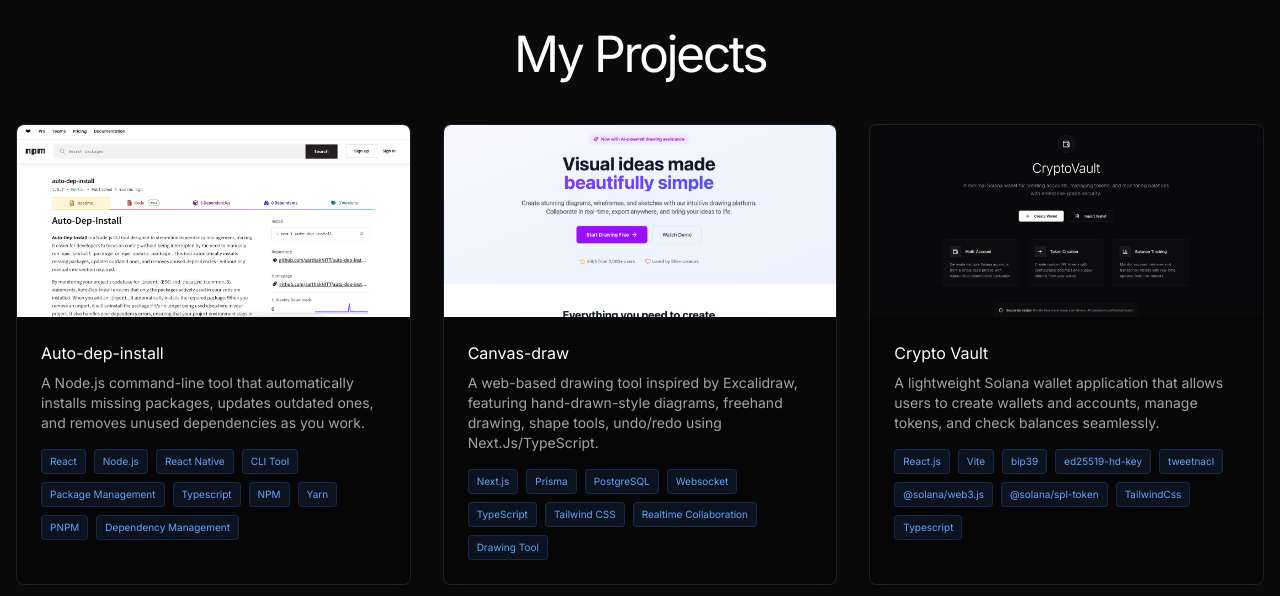
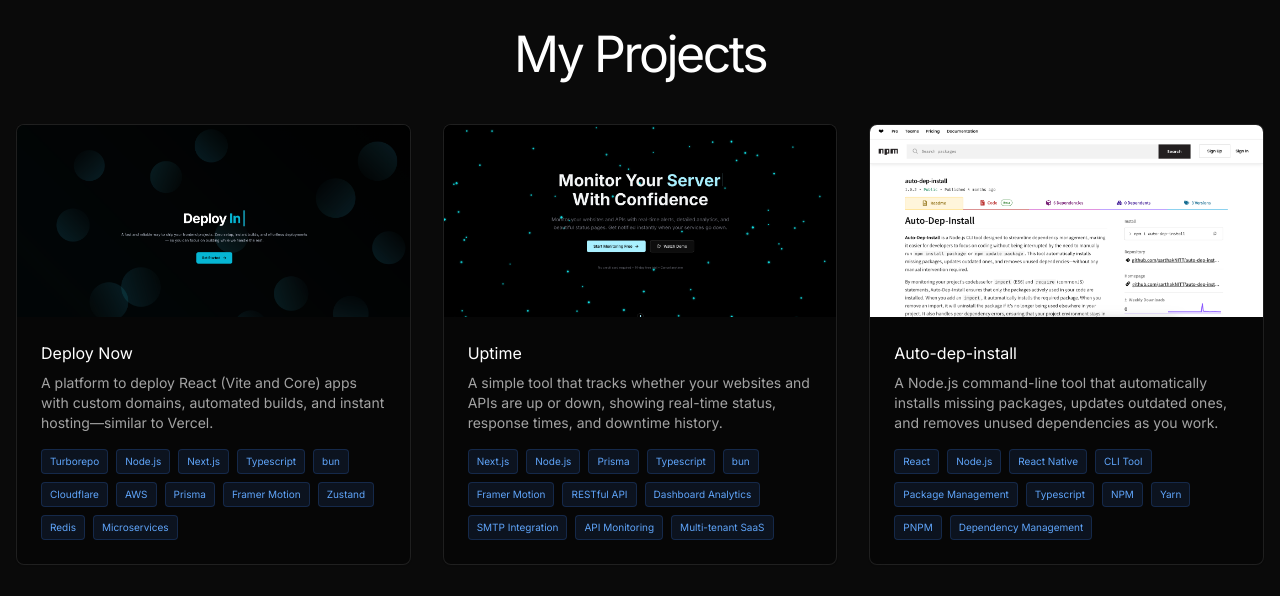
Before and after one commit to sarthakNITT/portfolio-website, a Next.js app: page / in a window 1280 px wide. Shown: the part 1900-2496 px from the top of the page. Built offline with nearby package versions, Linux system fonts and the light colour scheme.

Commit message:
updated projects

```diff
--- a/components/sections/coming-up-section.tsx
+++ b/components/sections/coming-up-section.tsx
@@ -13,8 +13,8 @@ const ComingUpSection = () => {
 
   const upcomingProjects = [
     {
-      title: "Uptime & Error Monitor - Self-Hosted SaaS for Developers",
-      description: "Building a developer-focused uptime and error monitoring SaaS as an open-source alternative to Pingdom, with real-time alerts via email. Architected for self-hosting and scalability, with Dockerized deployment. Actively maintained, collaborated with developers for feedback, and explored early-stage fundraising to scale the hosted version.",
+      title: "Meet-all",
+      description: "A real-time communication platform where users can talk with multiple people, chat, share files, and present their screen.",
       timeline: "2026",
       status: "In Progress",
       progress: 25,
--- a/components/sections/projects-section.tsx
+++ b/components/sections/projects-section.tsx
@@ -12,6 +12,22 @@ const ProjectsSection = () => {
   const isInView = useInView(ref, { once: true, amount: 0.2 });
 
   const projects = [
+    {
+      title: "Deploy Now",
+      description: "A platform to deploy React (Vite and Core) apps with custom domains, automated builds, and instant hosting—similar to Vercel.",
+      image: "/deploy-now.png",
+      tags: ["Turborepo", "Node.js", "Next.js", "Typescript", "bun", "Cloudflare", "AWS", "Prisma", "Framer Motion", "Zustand", "Redis", "Microservices"],
+      github: "https://github.com/sarthakNITT/deployNow",
+      live: "#"
+    },
+    {
+      title: "Uptime",
+      description: "A simple tool that tracks whether your websites and APIs are up or down, showing real-time status, response times, and downtime history.",
+      image: "/uptime.png",
+      tags: ["Next.js", "Node.js", "Prisma", "Typescript", "bun", "Framer Motion", "RESTful API", "Dashboard Analytics", "SMTP Integration", "API Monitoring", "Multi-tenant SaaS"],
+      github: "https://github.com/sarthakNITT/portfolio-website",
+      live: "#"
+    },
     {
       title: "Auto-dep-install",
       description: "A Node.js command-line tool that automatically installs missing packages, updates outdated ones, and removes unused dependencies as you work.",
```
Also changed, not shown: public/deploy-now.png (added), public/uptime.png (added).
